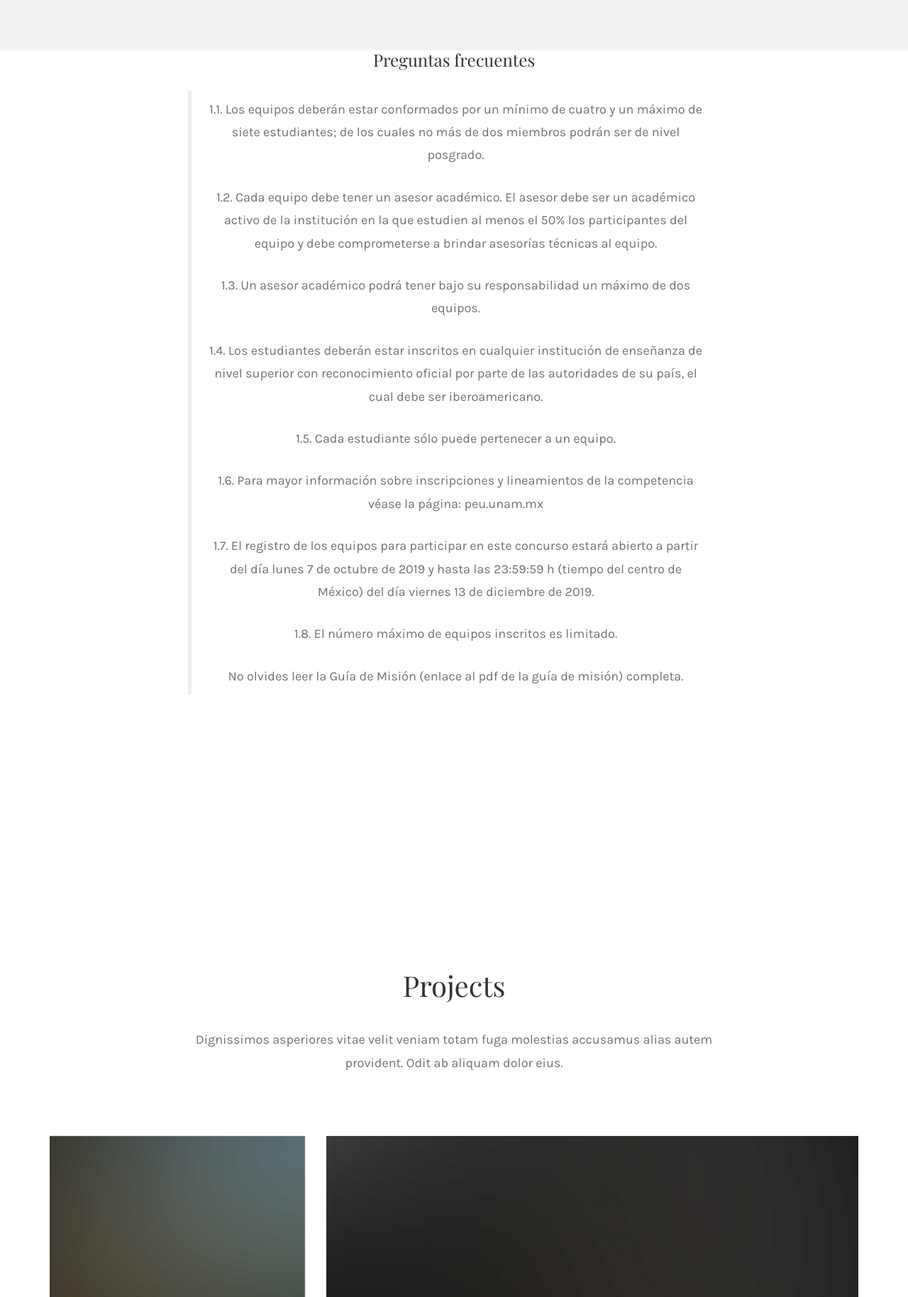
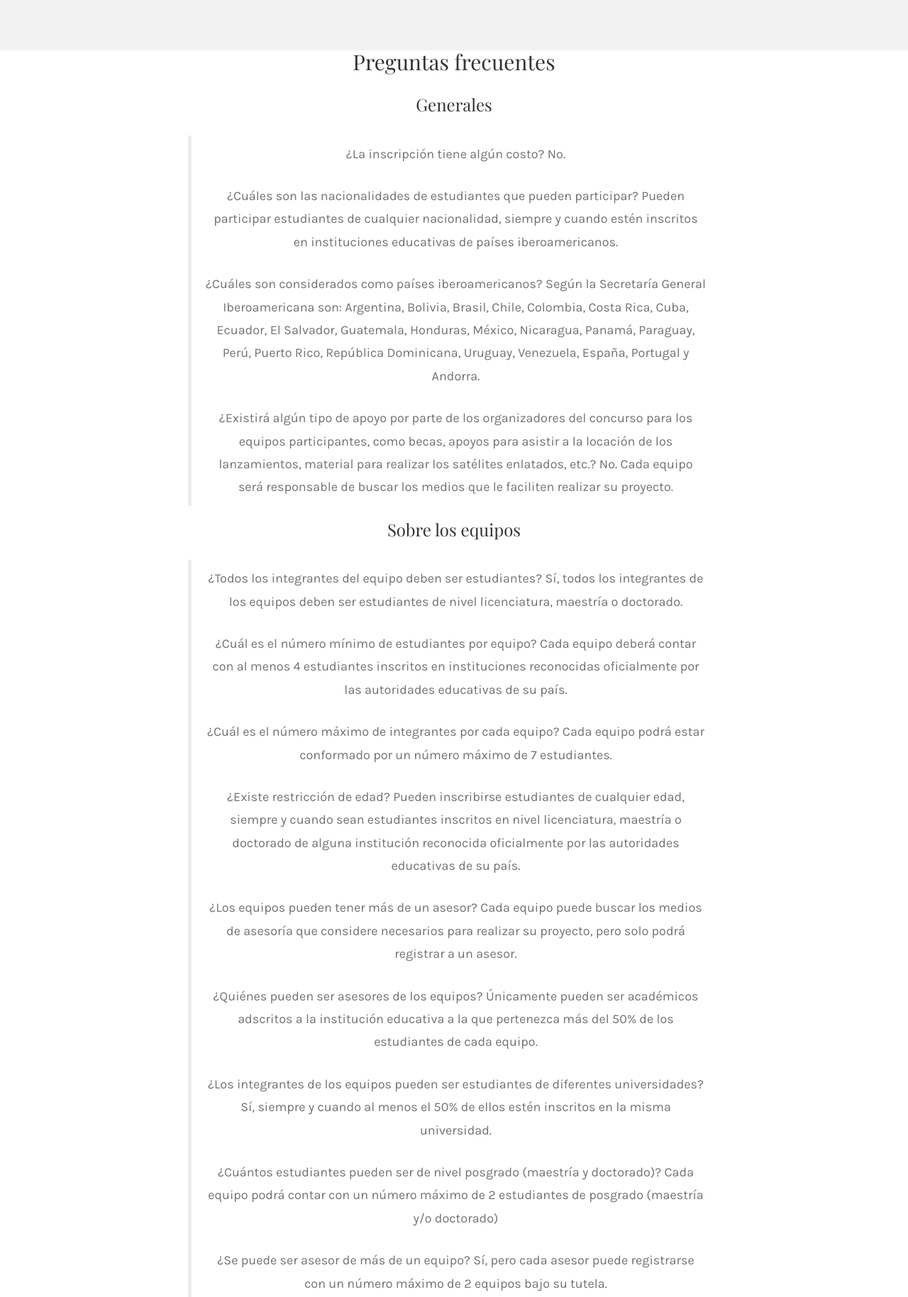
Before and after one commit to Tonatiuh03/Pagina-del-PEU, a website: page PaginaPEU/public_html/cansat2020.html in a window 1280 px wide. Shown: the part 4560-6388 px from the top of the page at 71% size. Drawn offline with nearby package versions, Linux system fonts and the light colour scheme; files whose address does not match are found by name.

Commit message:
preguntas listas

```diff
--- a/PaginaPEU/public_html/cansat2020.html
+++ b/PaginaPEU/public_html/cansat2020.html
@@ -291,17 +291,39 @@
 				<div class="row animate-box">
 					<div class="col-md-8 col-md-offset-2 text-center animate-box">
 						<div class="about-content">
-							<h3>Preguntas frecuentes</h3>
+							<h2>Preguntas frecuentes</h2>
+                                                        <h3>Generales</h3>
 							<blockquote>
-                                                            <p>1.1. Los equipos deberán estar conformados por un mínimo de cuatro y un máximo de siete estudiantes; de los cuales no más de dos miembros podrán ser de nivel posgrado.</p>
-                                                            <p>1.2. Cada equipo debe tener un asesor académico. El asesor debe ser un académico activo de la institución en la que estudien al menos el 50% los participantes del equipo y debe comprometerse a brindar asesorías técnicas al equipo.</p>
-                                                            <p>1.3. Un asesor académico podrá tener bajo su responsabilidad un máximo de dos equipos.</p>
-                                                            <p>1.4. Los estudiantes deberán estar inscritos en cualquier institución de enseñanza de nivel superior con reconocimiento oficial por parte de las autoridades de su país, el cual debe ser iberoamericano.</p>
-                                                            <p>1.5. Cada estudiante sólo puede pertenecer a un equipo.</p>
-                                                            <p>1.6. Para mayor información sobre inscripciones y lineamientos de la competencia véase la página: peu.unam.mx</p>
-                                                            <p>1.7. El registro de los equipos para participar en este concurso estará abierto a partir del día lunes 7 de octubre de 2019 y hasta las 23:59:59 h (tiempo del centro de México) del día viernes 13 de diciembre de 2019.</p>
-                                                            <p>1.8. El número máximo de equipos inscritos es limitado.</p>
-                                                            <p>No olvides leer la Guía de Misión (enlace al pdf de la guía de misión) completa.</p>
+                                                            <p>¿La inscripción tiene algún costo? No.</p>
+                                                            <p>¿Cuáles son las nacionalidades de estudiantes que pueden participar? Pueden participar estudiantes de cualquier nacionalidad, siempre y cuando estén inscritos en instituciones educativas de países iberoamericanos.</p>
+                                                            <p>¿Cuáles son considerados como países iberoamericanos? Según la Secretaría General Iberoamericana son: Argentina, Bolivia, Brasil, Chile, Colombia, Costa Rica, Cuba, Ecuador, El Salvador, Guatemala, Honduras, México, Nicaragua, Panamá, Paraguay, Perú, Puerto Rico, República Dominicana, Uruguay, Venezuela, España, Portugal y Andorra.</p>
+                                                            <p>¿Existirá algún tipo de apoyo por parte de los organizadores del concurso para los equipos participantes, como becas, apoyos para asistir a la locación de los lanzamientos, material para realizar los satélites enlatados, etc.? No. Cada equipo será responsable de buscar los medios que le faciliten realizar su proyecto.</p>
+
+							</blockquote>
+                                                        <h3>Sobre los equipos</h3>
+                                                        <blockquote>
+                                                            <p>¿Todos los integrantes del equipo deben ser estudiantes? Sí, todos los integrantes de los equipos deben ser estudiantes de nivel licenciatura, maestría o doctorado.</p>
+                                                            <p>¿Cuál es el número mínimo de estudiantes por equipo? Cada equipo deberá contar con al menos 4 estudiantes inscritos en instituciones reconocidas oficialmente por las autoridades educativas de su país.</p>
+                                                            <p>¿Cuál es el número máximo de integrantes por cada equipo? Cada equipo podrá estar conformado por un número máximo de 7 estudiantes.</p>
+                                                            <p>¿Existe restricción de edad? Pueden inscribirse estudiantes de cualquier edad, siempre y cuando sean estudiantes inscritos en nivel licenciatura, maestría o doctorado de alguna institución reconocida oficialmente por las autoridades educativas de su país.</p>
+                                                            <p>¿Los equipos pueden tener más de un asesor? Cada equipo puede buscar los medios de asesoría que considere necesarios para realizar su proyecto, pero solo podrá registrar a un asesor.</p>
+                                                            <p>¿Quiénes pueden ser asesores de los equipos? Únicamente pueden ser académicos adscritos a la institución educativa a la que pertenezca más del 50% de los estudiantes de cada equipo.</p>
+                                                            <p>¿Los integrantes de los equipos pueden ser estudiantes de diferentes universidades? Sí, siempre y cuando al menos el 50% de ellos estén inscritos en la misma universidad.</p>
+                                                            <p>¿Cuántos estudiantes pueden ser de nivel posgrado (maestría y doctorado)? Cada equipo podrá contar con un número máximo de 2 estudiantes de posgrado (maestría y/o doctorado)</p>
+                                                            <p>¿Se puede ser asesor de más de un equipo? Sí, pero cada asesor puede registrarse con un número máximo de 2 equipos bajo su tutela.</p>
+                                                            <p>¿Puede haber integrantes de países que no sean Iberoamericanos? Siempre y cuando estén inscritos en nivel licenciatura, maestría o doctorado en una universidad iberoamericana, podrán ser parte del equipo.</p>
+                                                            <p>Si un estudiante de una universidad que no es de Iberoamérica está de intercambio en mi universidad que si lo es, ¿puede estar en el equipo? Sí, siempre y cuando la universidad que es de Iberoamérica pueda expedir una constancia de que el alumno está inscrito en algún curso en ella, podrá ser parte del equipo.</p>
+                                                            <p>¿Un mismo estudiante puede ser integrante de más de un equipo? No. Cada estudiante puede pertenecer únicamente a un equipo.</p>
+
+                                                        </blockquote>
+                                                        <h3>Sobre la misión</h3>
+                                                        <blockquote>
+                                                            <p>¿Qué es un Satélite Enlatado o Cansat? Puedes consultar una breve descripción aquí: http://peu.unam.mx/satelites.html</p>
+                                                            <p>¿Cuáles son las dimensiones máximas del Satélite Enlatado? Las dimensiones y forma del satélite enlatado, una vez ensamblado, deben ser equivalentes a las de un cilindro de 9 a 10 cm de diámetro y una altura de 20 a 22 cm. Para más detalles consulten la Guía de Misión.</p>
+                                                            <p>¿Cuáles son las dimensiones mínimas del Satélite Enlatado? Las dimensiones y forma del satélite enlatado, una vez ensamblado, deben ser equivalentes a las de un cilindro de 9 a 10 cm de diámetro y una altura de 20 a 22 cm. Para más detalles consulten la Guía de Misión.</p>
+                                                            <p>¿Cuáles serán los criterios de evaluación? Puedes consultarlos en el apartado 9 de la Guía de Misión.</p>
+                                                            <p>¿Cuál podrá ser el peso máximo del Satélite Enlatado? El satélite enlatado integrado y listo para lanzamiento no deberá pesar más de 500 gramos.</p>
+
 							</blockquote>
 						</div>
 					</div>
```
